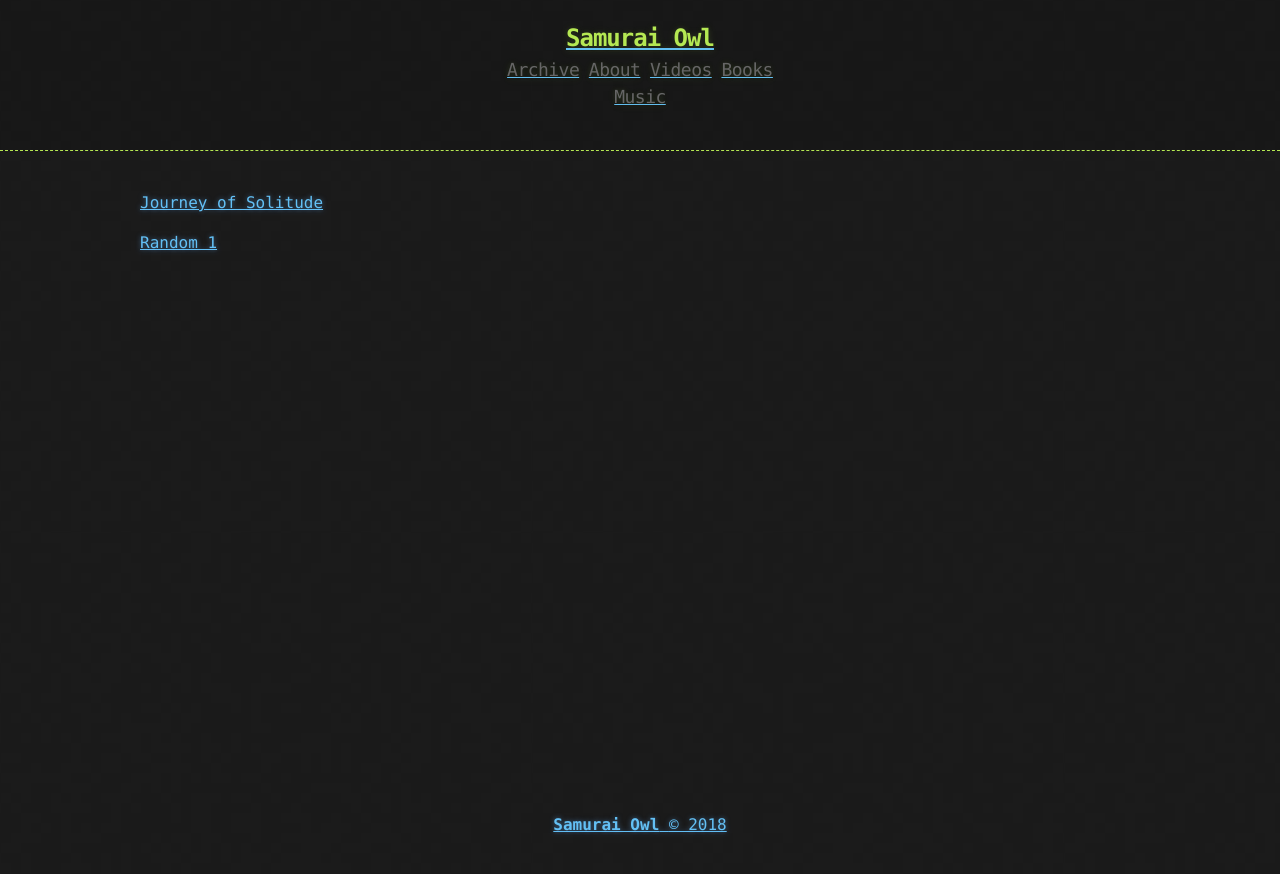
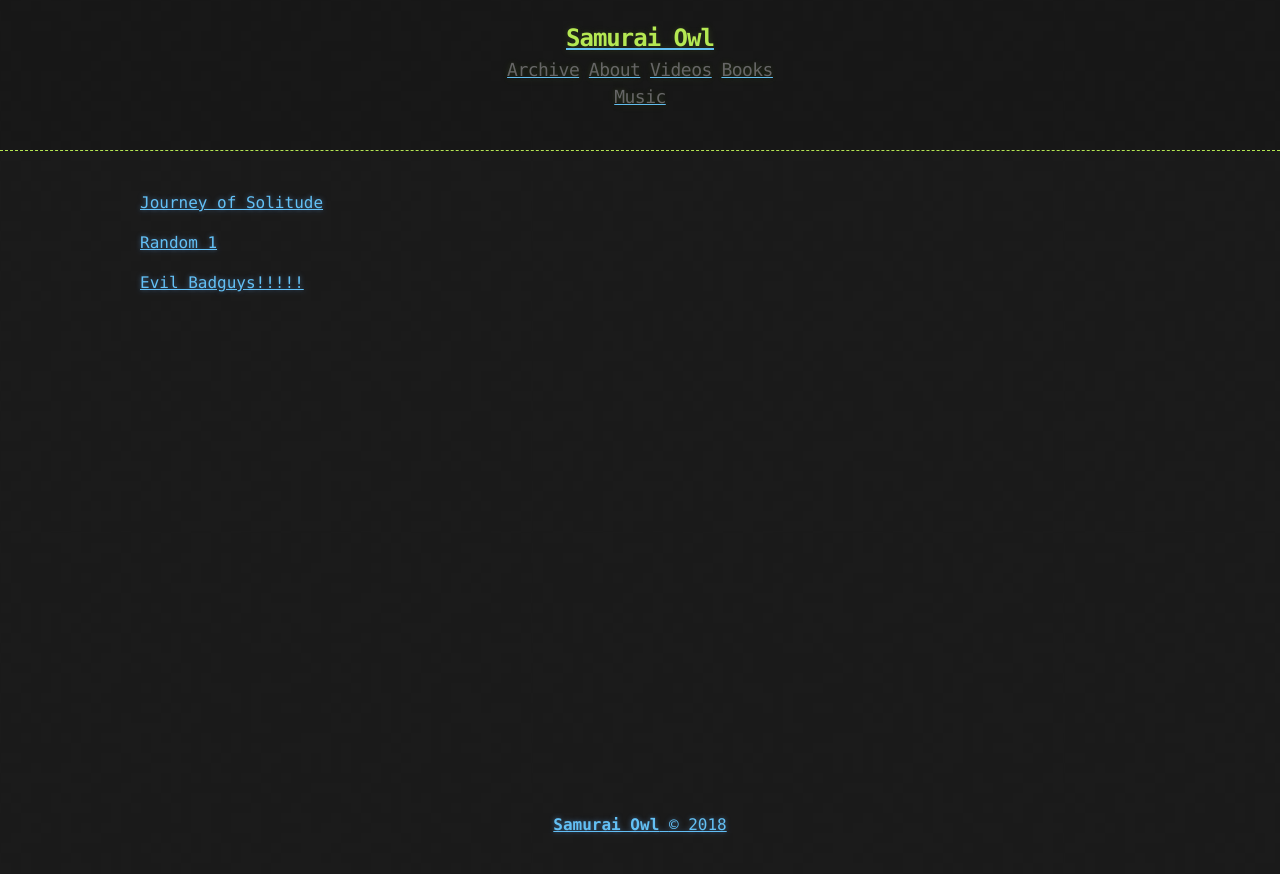
Before and after one commit to SamuraiOwl/samuraiowl.github.io, a Jekyll site: the page built from random_videos.html, in a window 1280 px wide. Shown: the top 874 px of the page. Built offline with Jekyll 4.4.1, drawn with Linux system fonts in a browser that asks for light colours.

Commit message:
thirdPush

```diff
--- a/random_videos.html
+++ b/random_videos.html
@@ -3,3 +3,4 @@
 ---
 <p><a href = "https://drive.google.com/open?id=12tB2b_cMxEjgXijc1-SOP43Mi2rR-OwE">Journey of Solitude</a></p>
 <p><a href = "https://drive.google.com/open?id=1XnAmhqEyHiSsZjdJE7Mn9b8UJdF0CeKD">Random 1</a></p>
+<p><a href = "https://drive.google.com/open?id=1LeGLdbfixqS3CMaHtWolw_mdZf7c0KkI">Evil Badguys!!!!!</a></p>
```
